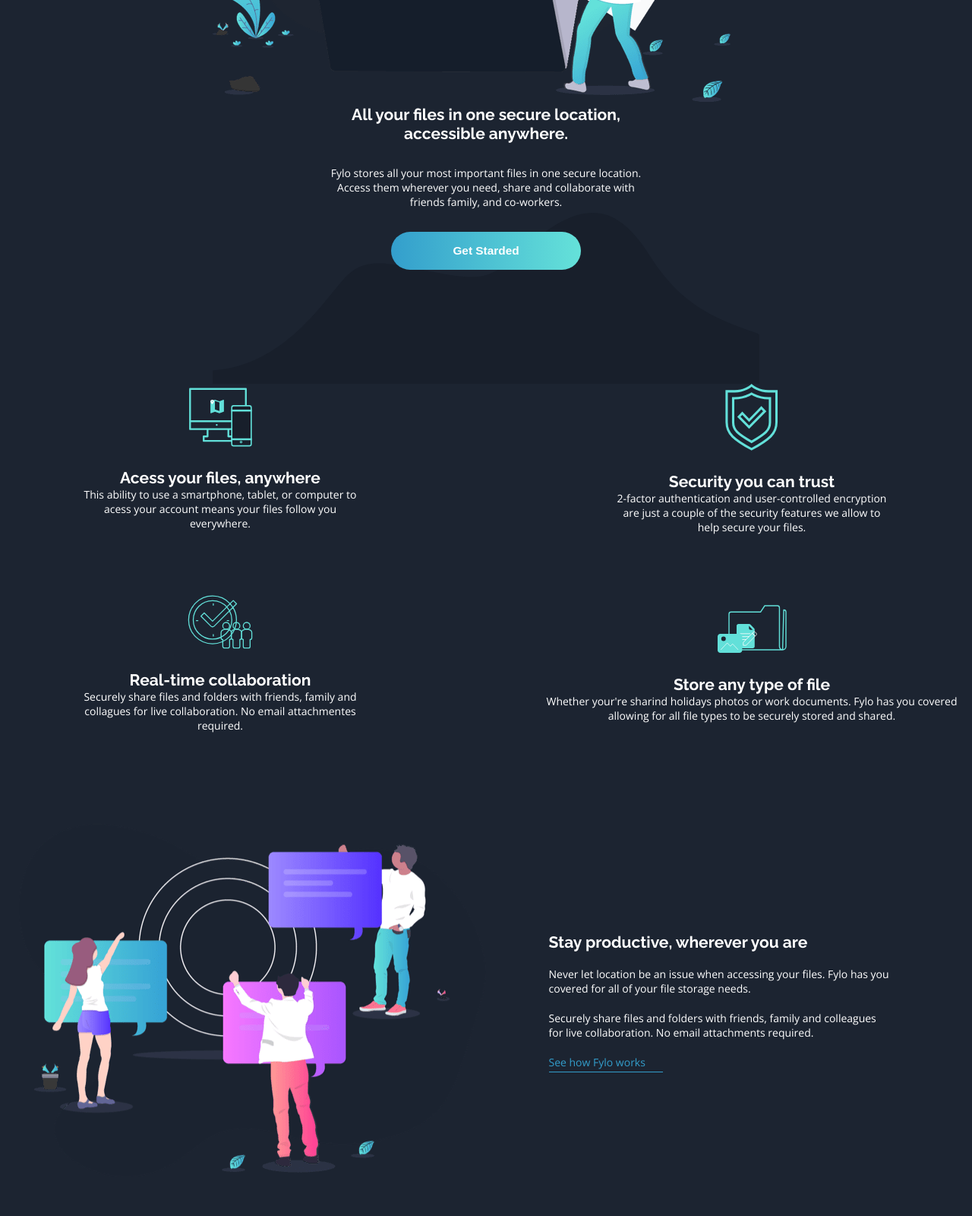
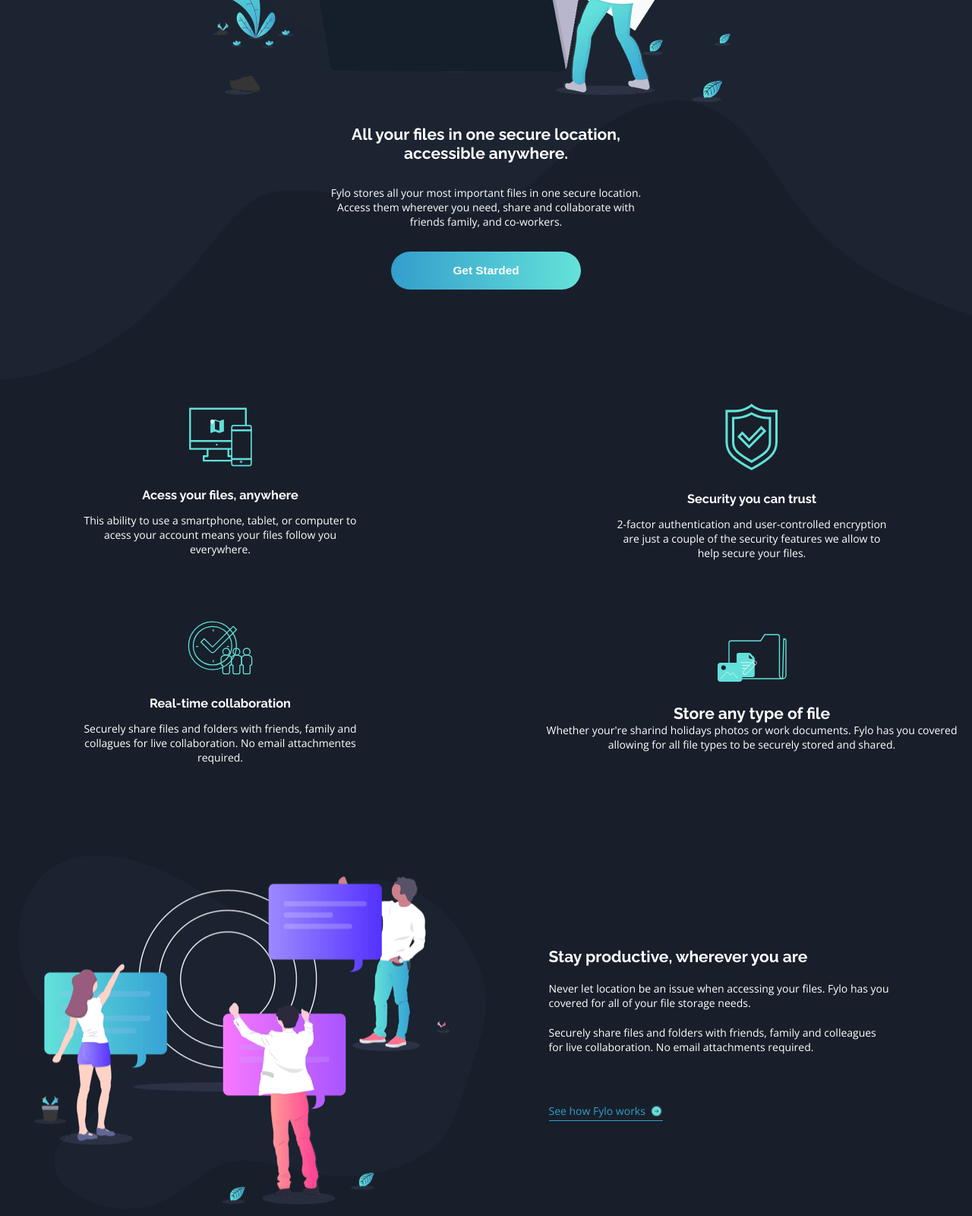
Before and after one commit to pauloprata10/quest-html-e-css-avancado-fylo, a plain HTML site: page index.html in a window 1280 px wide. Shown: the part 560-2160 px from the top of the page at 76% size. Drawn offline with nearby package versions, Linux system fonts and the light colour scheme.

Commit message:
adicionando correções

```diff
--- a/index.html
+++ b/index.html
@@ -36,7 +36,6 @@
       Frontend Mentor | Fylo landing page with dark theme and features grid
     </title>
   </head>
-
   <body>
     <header class="header">
       <div class="logo">
@@ -52,12 +51,12 @@
     </header>
     <main class="main">
       <section class="secao-com-texto" id="features">
-        <img src="images/illustration-intro.png" alt="imagem ilustrativa" />
         <div class="painel">
-          <h1>
+          <img src="images/illustration-intro.png" alt="imagem ilustrativa" />
+          <h2>
             All your files in one secure location,<br />
             accessible anywhere.
-          </h1>
+          </h2>
           <div class="texto">
             <p>
               Fylo stores all your most important files in one secure location.
@@ -75,7 +74,7 @@
             alt="acesse de qualquer lugar"
           />
           <div class="informacao">
-            <h2>Acess your files, anywhere</h2>
+            <h3>Acess your files, anywhere</h3>
             <p>
               This ability to use a smartphone, tablet, or computer to acess
               your account means your files follow you everywhere.
@@ -85,7 +84,7 @@
         <div class="service">
           <img src="images/icon-security.svg" alt="segurança" />
           <div class="informacao">
-            <h2>Security you can trust</h2>
+            <h3>Security you can trust</h3>
             <p>
               2-factor authentication and user-controlled encryption are just a
               couple of the security features we allow to help secure your
@@ -93,18 +92,16 @@
             </p>
           </div>
         </div>
-
         <div class="service">
           <img src="images/icon-collaboration.svg" alt="colaboração" />
           <div class="informacao">
-            <h2>Real-time collaboration</h2>
+            <h3>Real-time collaboration</h3>
             <p>
               Securely share files and folders with friends, family and
               collagues for live collaboration. No email attachmentes required.
             </p>
           </div>
         </div>
-
         <div class="service">
           <img src="images/icon-any-file.svg" alt="arquivos" />
           <div class="information">
@@ -117,7 +114,6 @@
           </div>
         </div>
       </section>
-
       <section class="team-produtividade" id="team">
         <div class="team-img">
           <img src="images/illustration-stay-productive.png" alt="" />
@@ -137,7 +133,6 @@
           </div>
         </div>
       </section>
-
       <section class="testimonials">
         <div class="comentario">
           <p>
@@ -145,7 +140,6 @@
             Since making the switch our team hs become a well-oiled
             collaboration machine.
           </p>
-
           <div class="perfil">
             <img src="images/profile-1.jpg" alt="Satish Patel" />
             <div class="testimonial-info">
@@ -154,14 +148,12 @@
             </div>
           </div>
         </div>
-
         <div class="comentario">
           <p>
             Fylo has improved our team productivity by an order of magnetude.
             Since making the switch our team hs become a well-oiled
             collaboration machine.
           </p>
-
           <div class="perfil">
             <img src="images/profile-2.jpg" alt="Satish Patel" />
             <div class="testimonial-info">
@@ -170,7 +162,6 @@
             </div>
           </div>
         </div>
-
         <div class="comentario">
           <p>
             Fylo has improved our team productivity by an order of magnetude.
@@ -188,7 +179,6 @@
         </div>
       </section>
     </main>
-
     <footer class="footer">
       <section class="form-email" id="sign-in">
         <h2>Get early access today</h2>
@@ -220,7 +210,6 @@
             eiusmod tempor incididunt ut labore et dolore magna aliqua.
           </p>
         </div>
-
         <div class="item contact">
           <div class="tel">
             <a href="#"></a>
--- a/src/css/responsive.css
+++ b/src/css/responsive.css
@@ -1,7 +1,6 @@
 @media (max-width: 1440px) {
-  main {
-    max-width: 100%;
-    margin: 0 auto;
+  .container-header {
+    column-gap: 100px;
   }
 }
 
--- a/src/css/style.css
+++ b/src/css/style.css
@@ -32,11 +32,13 @@ h1, h2, h3, h4 {
 .header .nav {
   display: flex;
   justify-content: space-between;
+  text-decoration: none;
 }
 
 .nav .links:hover {
   color: var(--white);
   transition: all .3s ease;
+  text-decoration: underline;
 }
 
 .header .logo {
@@ -56,12 +58,11 @@ h1, h2, h3, h4 {
 }
 
 .btn:hover {
-  background-color: var(--cyan);
+  background-image: linear-gradient(hsl(176, 68%, 64%), hsl(176, 68%, 64%));
   cursor: pointer;
 }
 
 .main {
-  background-color: var(--dark-introemail);
   grid-area: main;
   display: flex;
   flex-direction: column;
@@ -74,26 +75,23 @@ h1, h2, h3, h4 {
 .painel {
   display: flex;
   flex-direction: column;
-  width: 100%;
   align-items: center;
   padding-bottom: 150px;
-  background: url(/images/bg-curvy-desktop.svg) center bottom no-repeat var(--dark-introemail);
-  background-size: contain;
-}
-
-.painel img {
   z-index: 4;
-  margin-bottom: 1.5rem;
-}
-
-.painel {
-  z-index: 4;
-  display: flex;
-  flex-direction: column;
-  align-items: center;
   gap: 30px;
   text-align: center;
   max-width: 100%;
+}
+
+.secao-com-texto {
+  background: url(/images/bg-curvy-desktop.svg) center bottom no-repeat var(--dark-introemail);
+  background-size: contain;
+  width: 100%;
+}
+
+.ilustracao img{
+  display: flex;
+  width: 100%;
 }
 
 .painel .texto {
@@ -109,7 +107,6 @@ h1, h2, h3, h4 {
 }
 
 .services {
-  background-color: var(--dark);
   z-index: 4;
   display: grid;
   grid-template-columns: 1fr 1fr;
@@ -175,6 +172,17 @@ h1, h2, h3, h4 {
 .link a {
   color: var(--blue);
   transition: all .3s ease-in-out;
+}
+
+.link a::after {
+  content: '';
+  background: url(../../images/icon-arrow.svg) no-repeat center center;
+  display: inline-block;
+  position: relative;
+  width: 15px;
+  height: 60px;
+  top: 25px;
+  margin-left: 7px;
 }
 
 .link:hover  {
```
